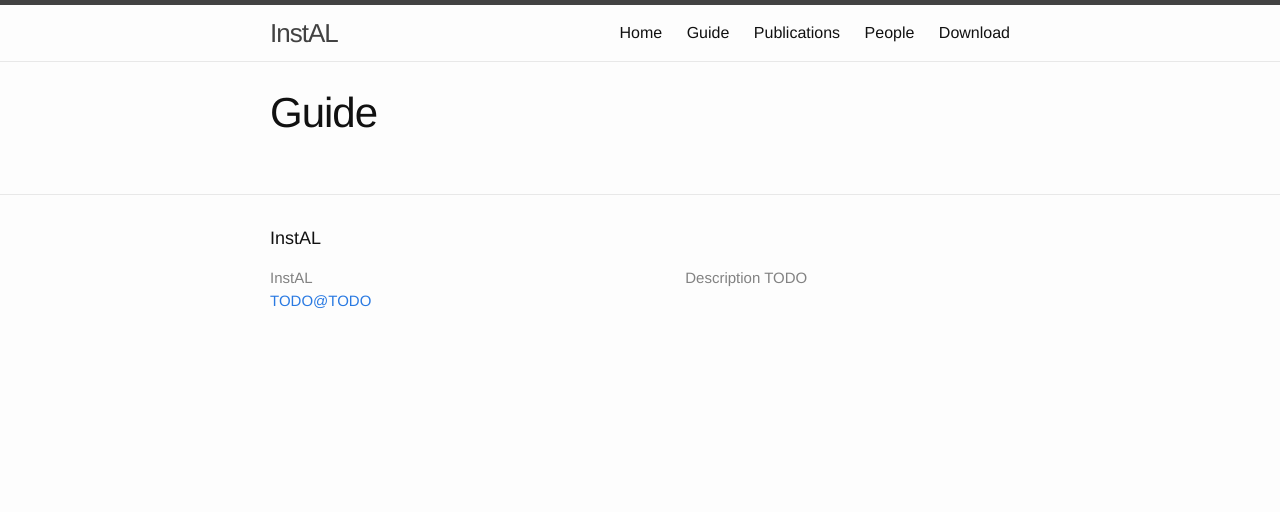
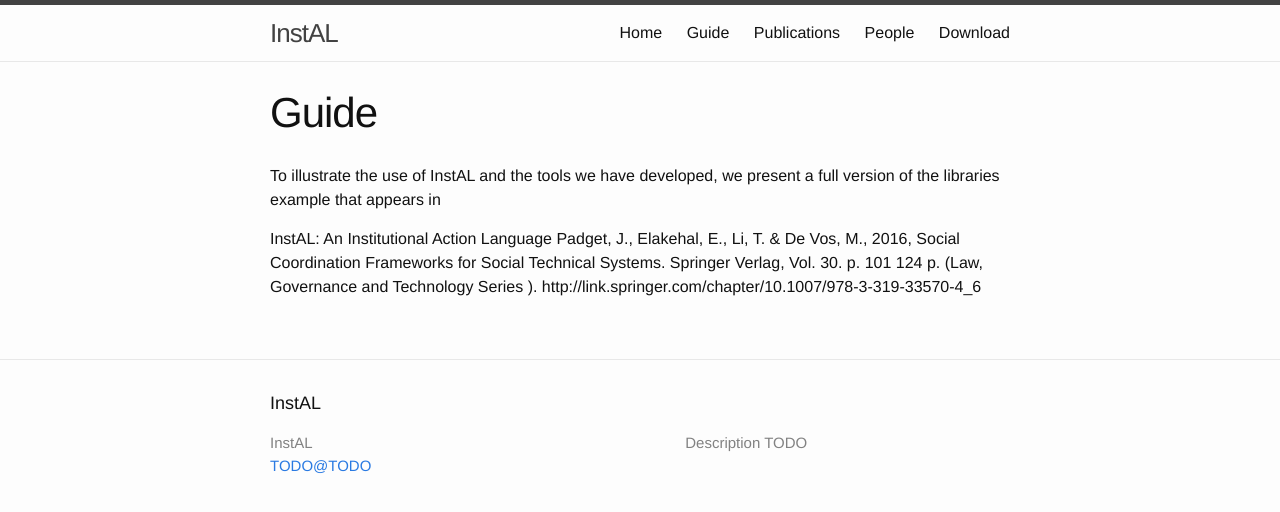
Before and after one commit to instsuite/instsuite.github.io, a Jekyll site: the page built from guide.md, in a window 1280 px wide. Shown: the top 512 px of the page. Built offline with Jekyll 4.4.1, drawn with Linux system fonts in a browser that asks for light colours.

Commit message:
Update guide.md

```diff
--- a/guide.md
+++ b/guide.md
@@ -3,3 +3,8 @@ layout: page
 title: Guide
 order: 30
 ---
+To illustrate the use of InstAL and the tools we have developed, we present a full version of the libraries  example that appears in
+
+InstAL: An Institutional Action Language
+Padget, J., Elakehal, E., Li, T. & De Vos, M., 2016, Social Coordination Frameworks for Social Technical Systems. Springer Verlag, Vol. 30. p. 101 124 p. (Law, Governance and Technology Series ).
+http://link.springer.com/chapter/10.1007/978-3-319-33570-4_6
```
